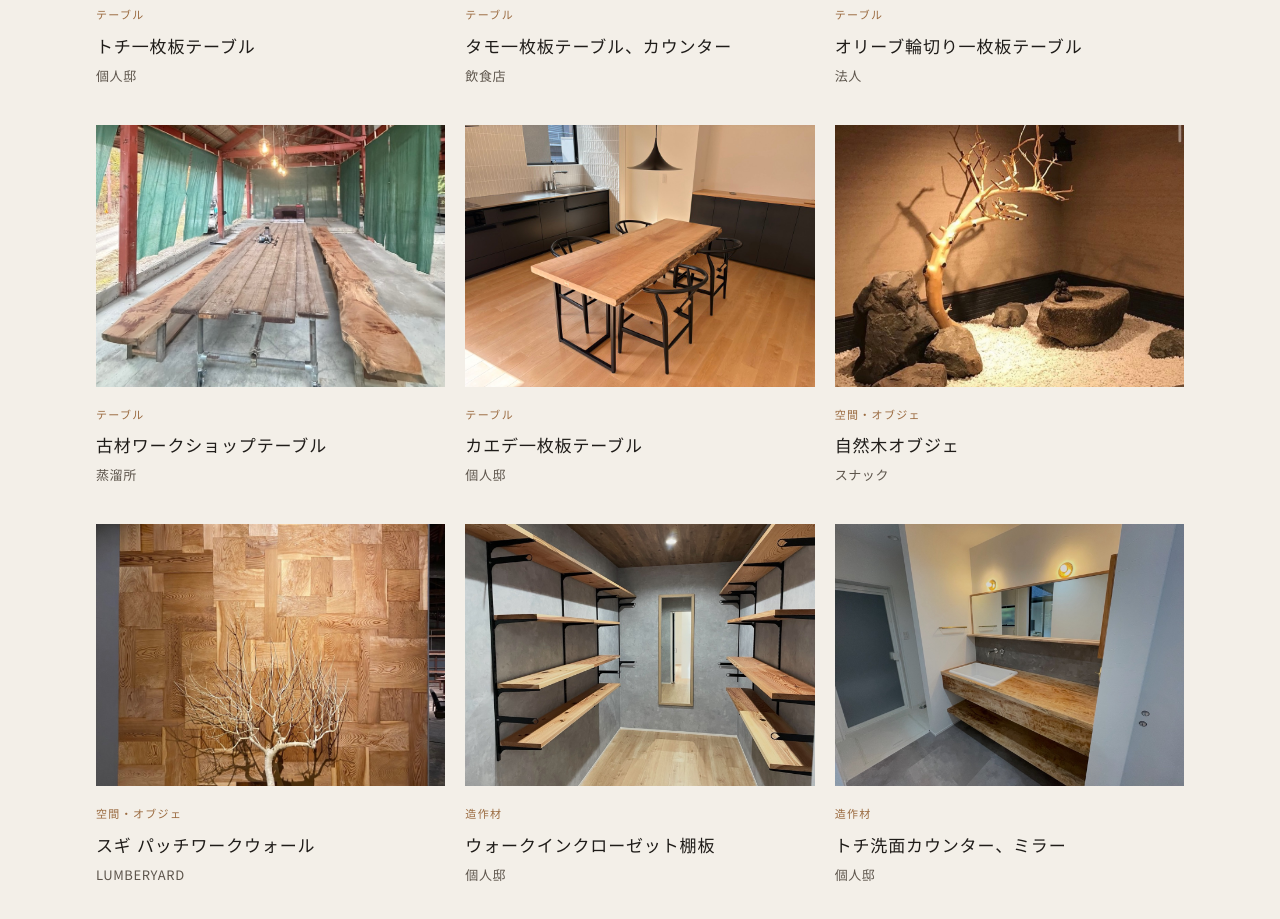
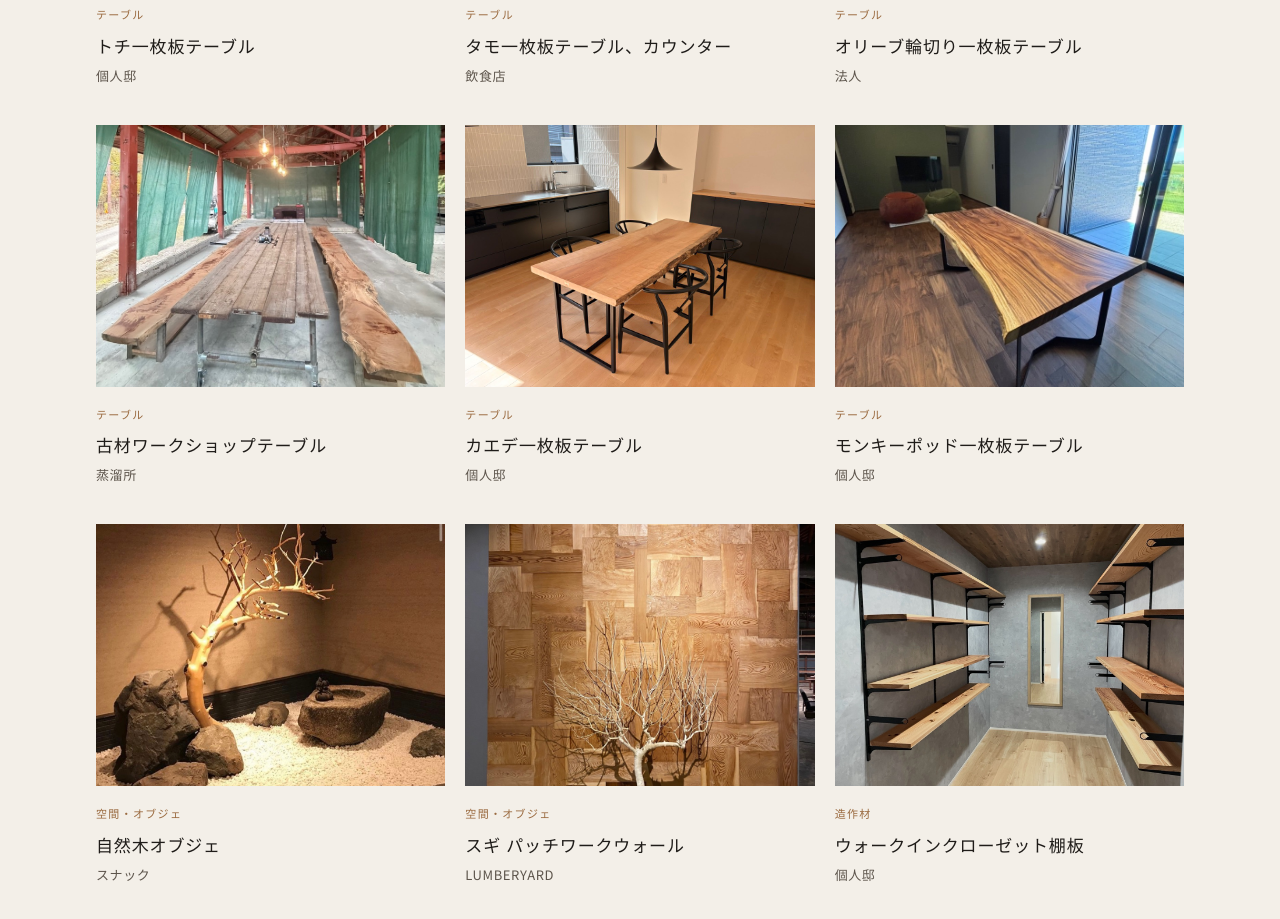
Before and after one commit to fukudas38-spec/kukulife-site, a plain HTML site: page works.html in a window 1280 px wide. Shown: the part 2460-3379 px from the top of the page. Drawn offline with nearby package versions, Linux system fonts and the light colour scheme.

Commit message:
Works: add monkeypod slab table

```diff
--- a/works.html
+++ b/works.html
@@ -62,6 +62,7 @@
         <figure class="work" data-cat="table"><div class="ph"><img src="img/w-stump-table.jpg" alt="オリーブ輪切り一枚板テーブル（法人）" loading="lazy"></div><figcaption><span class="cat">テーブル</span><h3>オリーブ輪切り一枚板テーブル</h3><p class="place">法人</p></figcaption></figure>
         <figure class="work" data-cat="table"><div class="ph"><img src="img/w-distillery-table.jpg" style="object-position:center 85%" alt="古材ワークショップテーブル（蒸溜所）" loading="lazy"></div><figcaption><span class="cat">テーブル</span><h3>古材ワークショップテーブル</h3><p class="place">蒸溜所</p></figcaption></figure>
         <figure class="work" data-cat="table"><div class="ph"><img src="img/w-kaede-table.jpg" alt="カエデ一枚板テーブル（個人邸）" loading="lazy"></div><figcaption><span class="cat">テーブル</span><h3>カエデ一枚板テーブル</h3><p class="place">個人邸</p></figcaption></figure>
+        <figure class="work" data-cat="table"><div class="ph"><img src="img/w-monkeypod2.jpg" alt="モンキーポッド一枚板テーブル（個人邸）" style="object-position:center 65%" loading="lazy"></div><figcaption><span class="cat">テーブル</span><h3>モンキーポッド一枚板テーブル</h3><p class="place">個人邸</p></figcaption></figure>
         <figure class="work" data-cat="space"><div class="ph"><img src="img/w-objet-tree.jpg" alt="自然木オブジェ（スナック）" loading="lazy"></div><figcaption><span class="cat">空間・オブジェ</span><h3>自然木オブジェ</h3><p class="place">スナック</p></figcaption></figure>
         <figure class="work" data-cat="space"><div class="ph"><img src="img/w-endgrain-wall.jpg" alt="スギ パッチワークウォール（LUMBERYARD）" loading="lazy"></div><figcaption><span class="cat">空間・オブジェ</span><h3>スギ パッチワークウォール</h3><p class="place">LUMBERYARD</p></figcaption></figure>
         <figure class="work" data-cat="joinery"><div class="ph"><img src="img/w-shelves.jpg" alt="ウォークインクローゼット棚板（個人邸）" loading="lazy"></div><figcaption><span class="cat">造作材</span><h3>ウォークインクローゼット棚板</h3><p class="place">個人邸</p></figcaption></figure>
```
Also changed, not shown: img/w-monkeypod2.jpg (added).
